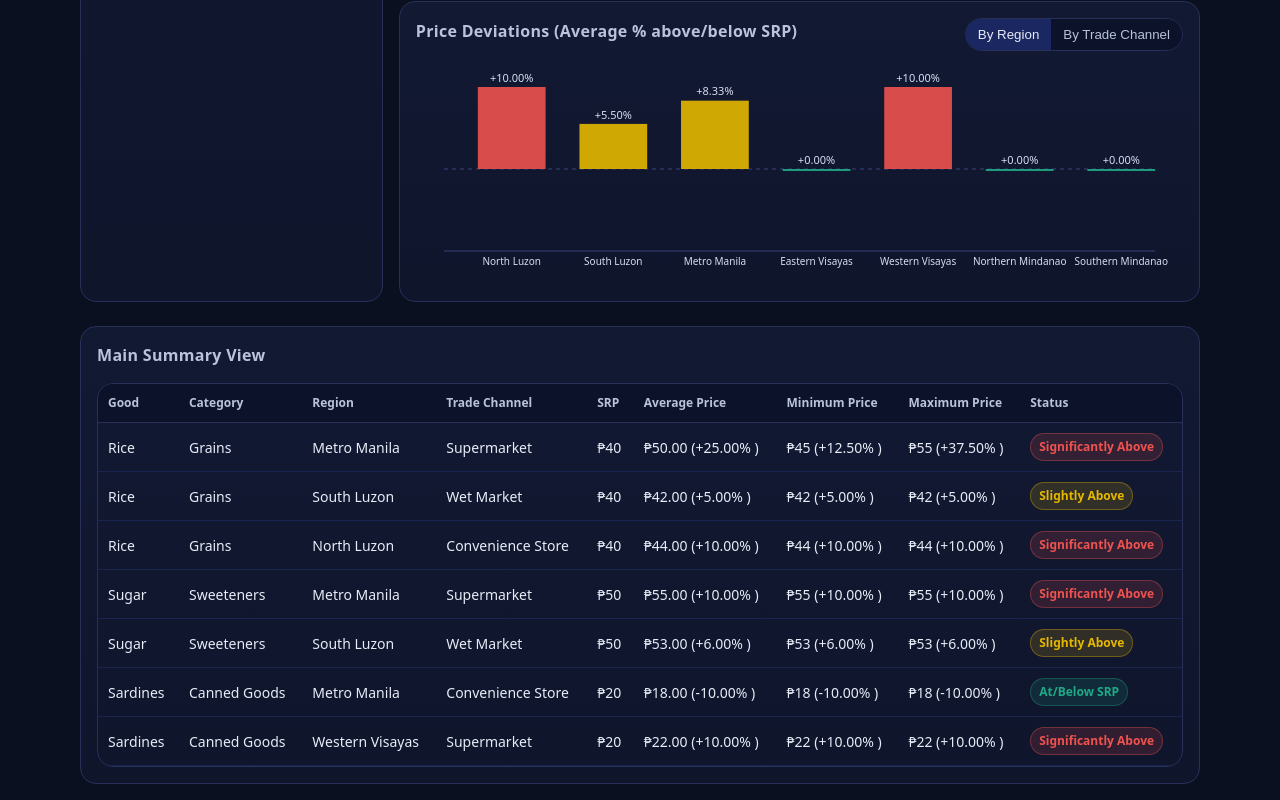
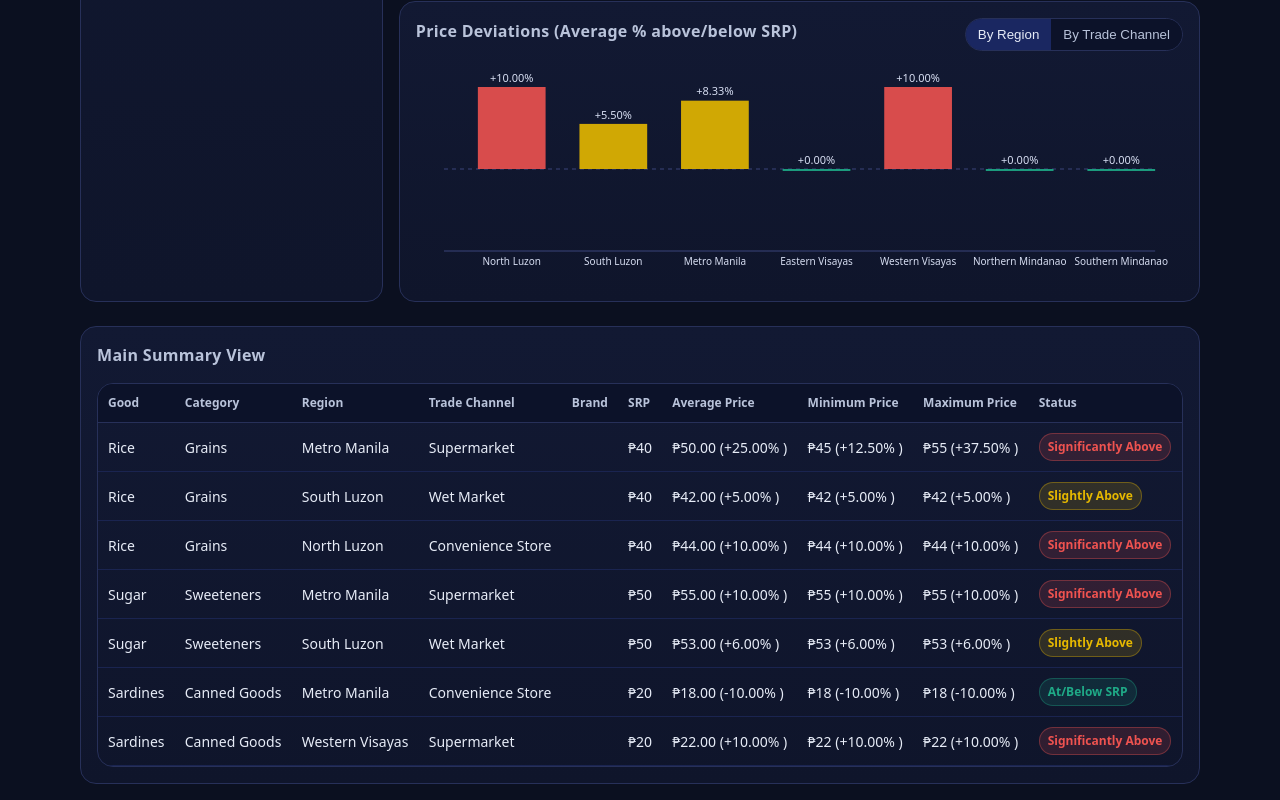
Before and after one commit to drimag/price-monitoring, a React (Vite) app in the folder client/: page /#/ in a window 1280 px wide. Shown: the part 608-1408 px from the top of the page. Built offline with nearby package versions, Linux system fonts and the light colour scheme.

Commit message:
add tables for brand srp

```diff
--- a/client/src/components/dashboard/SummaryTable.jsx
+++ b/client/src/components/dashboard/SummaryTable.jsx
@@ -39,6 +39,9 @@ export default function SummaryTable({ rows }) {
                 <th className="sortable" data-key="channel">
                   Trade Channel
                 </th>
+                <th className="sortable" data-key="brand">
+                  Brand
+                </th>
                 <th className="sortable" data-key="srp" data-type="num">
                   SRP
                 </th>
@@ -62,6 +65,7 @@ export default function SummaryTable({ rows }) {
                     <td>{row.category}</td>
                     <td>{row.region}</td>
                     <td>{row.channel}</td>
+                    <td>{row.brand}</td>
                     <td>₱{row.srp}</td>
                     <td>
                       ₱{row.actual.toFixed(2)} (
--- a/client/src/mockDb.js
+++ b/client/src/mockDb.js
@@ -3,6 +3,7 @@ export let goods = [
     _id: "1",
     name: "Rice",
     category: "Grains",
+    brand: "SM",
     barcode: "123456789012",
     srp: 40,
     priceEntries: [
@@ -16,6 +17,7 @@ export let goods = [
     _id: "2",
     name: "Sugar",
     category: "Sweeteners",
+    brand: "SM",
     barcode: "987654321098",
     srp: 50,
     priceEntries: [
@@ -27,6 +29,7 @@ export let goods = [
     _id: "3",
     name: "Sardines",
     category: "Canned Goods",
+    brand: "SM",
     barcode: "111222333444",
     srp: 20,
     priceEntries: [
```
